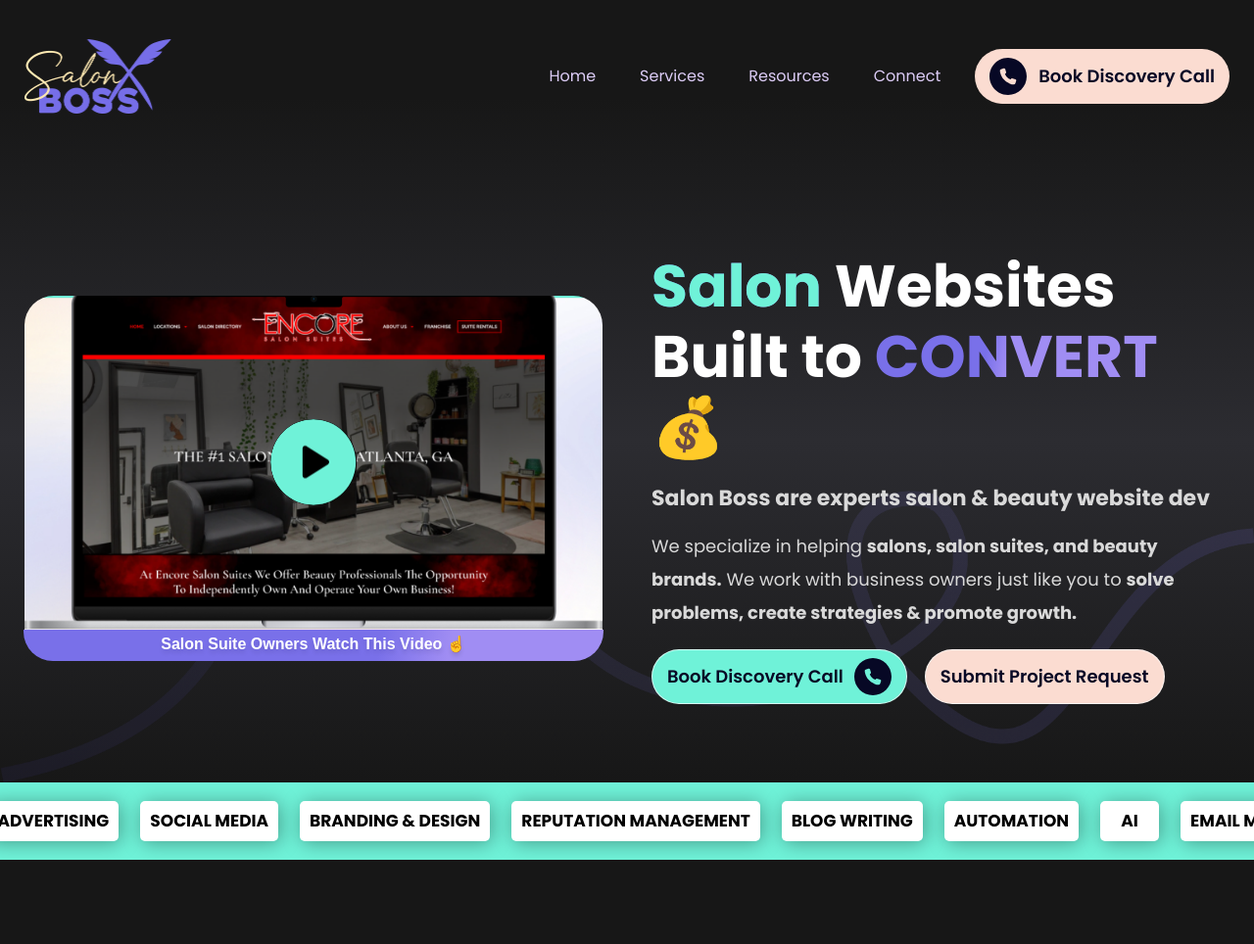
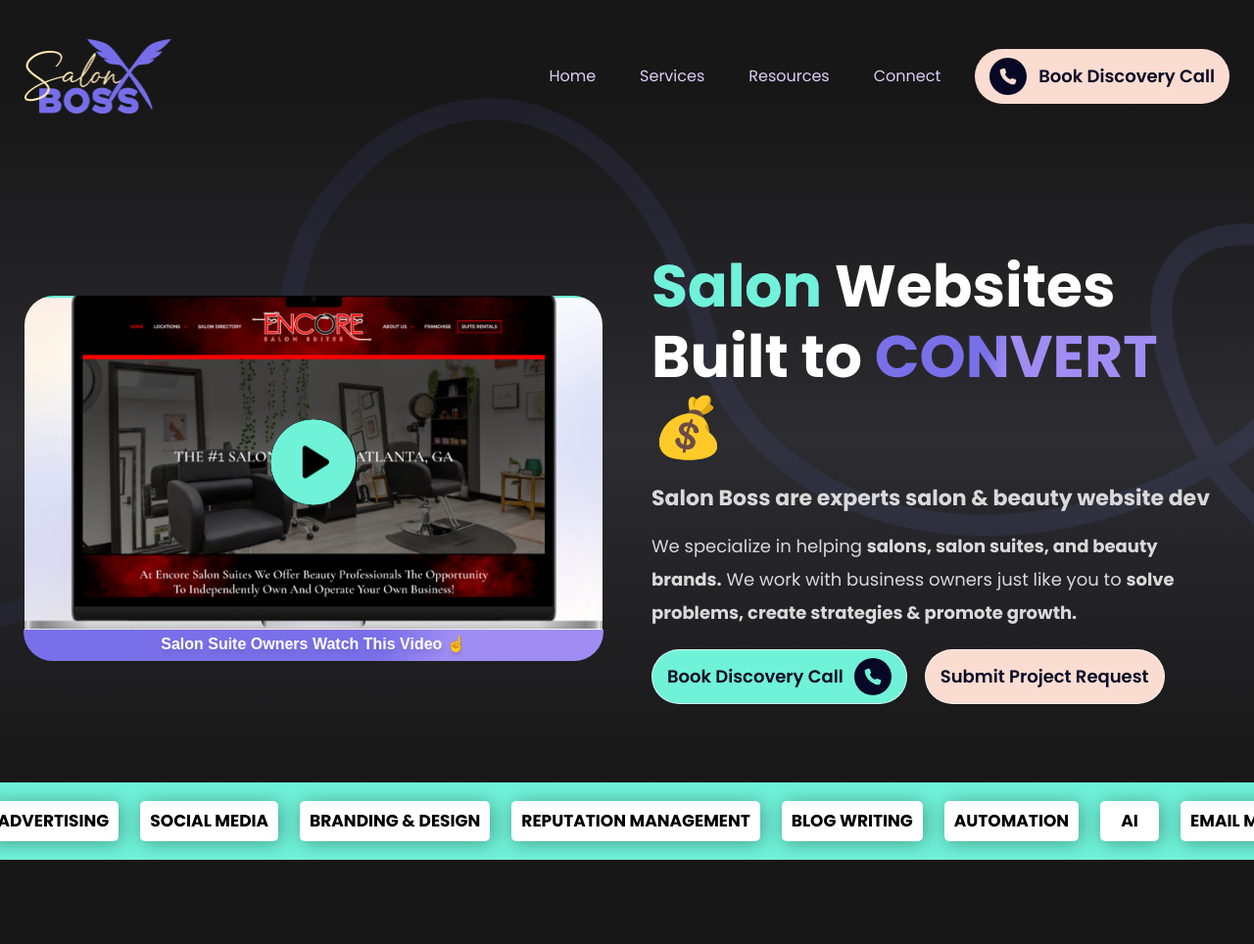
Before and after one commit to jakirmithunbd/salon-boss, a PHP site: page /html/single-service.html in a window 1280 px wide. Shown: the top 964 px of the page at 98% size. Run offline with PHP 8.4, Linux system fonts and the light colour scheme.

Commit message:
hero bg updated

```diff
--- a/assets/css/sb-main-style.css
+++ b/assets/css/sb-main-style.css
@@ -183,7 +183,7 @@
   transition: all 0.3s ease;
 }
 
-.relative, .sb-about .sb-row .sb-media, .sb-faq .sb-questions-wrapper .sb-faq-item .sb-faq-question h4, .sb-video .sb-video-frame, .sb-video .sb-video-play-btn, .sb-card, .sb-simple-btn, .sb-button.icon-position-left, .sb-button, section {
+.relative, .sb-about .sb-row .sb-media, .sb-faq .sb-questions-wrapper .sb-faq-item .sb-faq-question h4, .sb-video .sb-video-frame, .sb-video .sb-video-play-btn, .sb-card, .sb-simple-btn, .sb-button.icon-position-left, .sb-button, .hero-bg, section {
   position: relative;
 }
 
@@ -333,7 +333,7 @@
   background-color: transparent;
   background-image: -webkit-gradient(linear, left top, left bottom, from(transparent), color-stop(#2C2C31), to(transparent));
   background-image: linear-gradient(transparent, #2C2C31, transparent);
-  z-index: -1;
+  z-index: -2;
 }
 
 .container {
@@ -344,10 +344,26 @@
 }
 
 .hero-bg {
+  overflow: hidden;
+  z-index: 1;
+}
+.hero-bg::before {
+  position: absolute;
+  content: "";
+  width: 100%;
+  height: 560px;
+  left: 0;
+  top: 0;
   background-image: url(../images/Salon-Boss-hreo-bg.png);
-  background-position: bottom center;
-  background-size: contain;
+  background-position: center;
+  background-size: cover;
   background-repeat: no-repeat;
+  z-index: -1;
+}
+@media only screen and (min-width: 1441px) {
+  .hero-bg::before {
+    height: 740px;
+  }
 }
 
 .sb-header-gutter {
@@ -2136,6 +2152,15 @@
 .hero-home {
   margin-top: 30px;
 }
+.hero-home::before {
+  top: 230px;
+  background-image: url(../images/Salon-Boss-hreo-home-bg.png);
+}
+@media only screen and (min-width: 1441px) {
+  .hero-home::before {
+    height: 575px;
+  }
+}
 .hero-home .sb-row {
   gap: 80px;
   -webkit-box-align: center;
--- a/assets/scss/_global.scss
+++ b/assets/scss/_global.scss
@@ -253,7 +253,7 @@
         top: 0;
         background-color: transparent;
         background-image: linear-gradient(transparent, #2C2C31, transparent);
-        z-index: -1;
+        z-index: -2;
     }
 }
 .container {
@@ -263,10 +263,27 @@
     padding: 0 25px;
 }
 .hero-bg {
-    background-image: url(../images/Salon-Boss-hreo-bg.png);
-    background-position: bottom center;
-    background-size: contain;
-    background-repeat: no-repeat;
+    @extend .relative;
+    overflow: hidden;
+    z-index: 1;
+
+    &::before {
+        position: absolute;
+        content: "";
+        width: 100%;
+        height: 560px;
+        left: 0;
+        top: 0;
+        background-image: url(../images/Salon-Boss-hreo-bg.png);
+        background-position: center;
+        background-size: cover;
+        background-repeat: no-repeat;
+        z-index: -1;
+
+        @include minbreakpoint(1441) {
+            height: 740px;
+        }
+    }
 }
 .sb-header-gutter {
     padding-top: var(--header-height);
--- a/assets/scss/sb-main-style.scss
+++ b/assets/scss/sb-main-style.scss
@@ -9,6 +9,15 @@
 .hero-home {
     margin-top: 30px;
 
+
+    &::before {
+        top: 230px;
+        background-image: url(../images/Salon-Boss-hreo-home-bg.png);
+
+        @include minbreakpoint(1441) {
+            height: 575px;
+        }
+    }
     .sb-row {
         gap: 80px;
         align-items: center;
```
Also changed, not shown: assets/images/Salon-Boss-hreo-bg.png, assets/images/Salon-Boss-hreo-home-bg.png (added).
